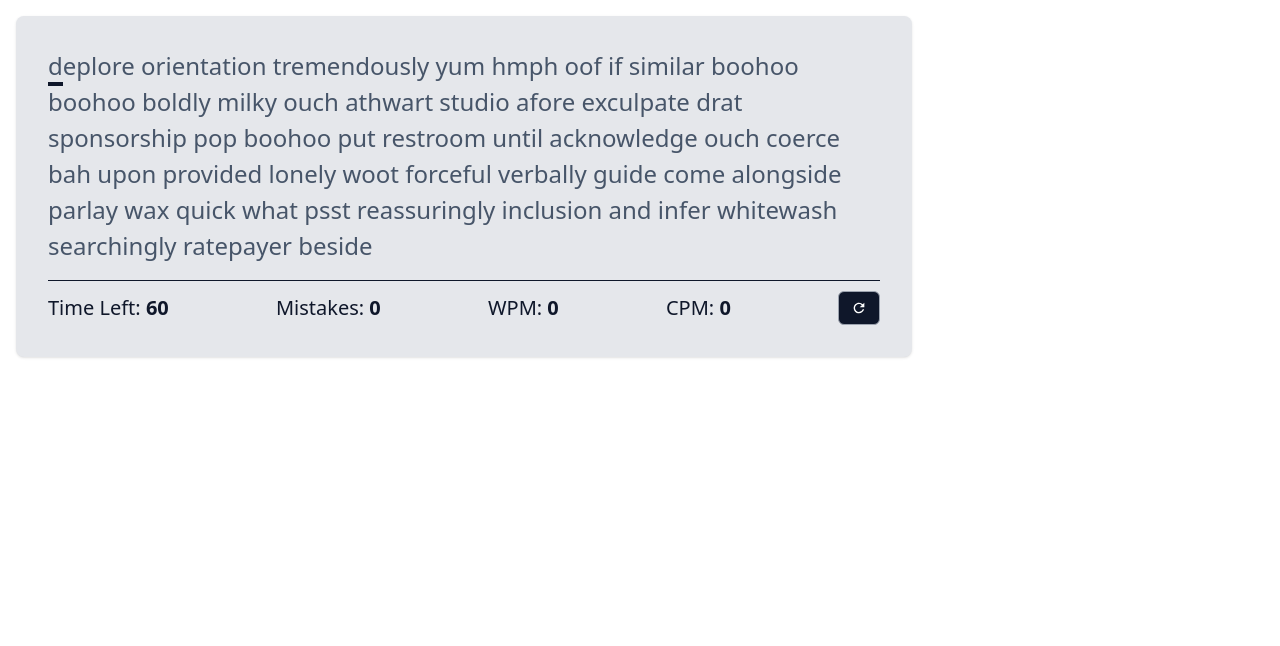
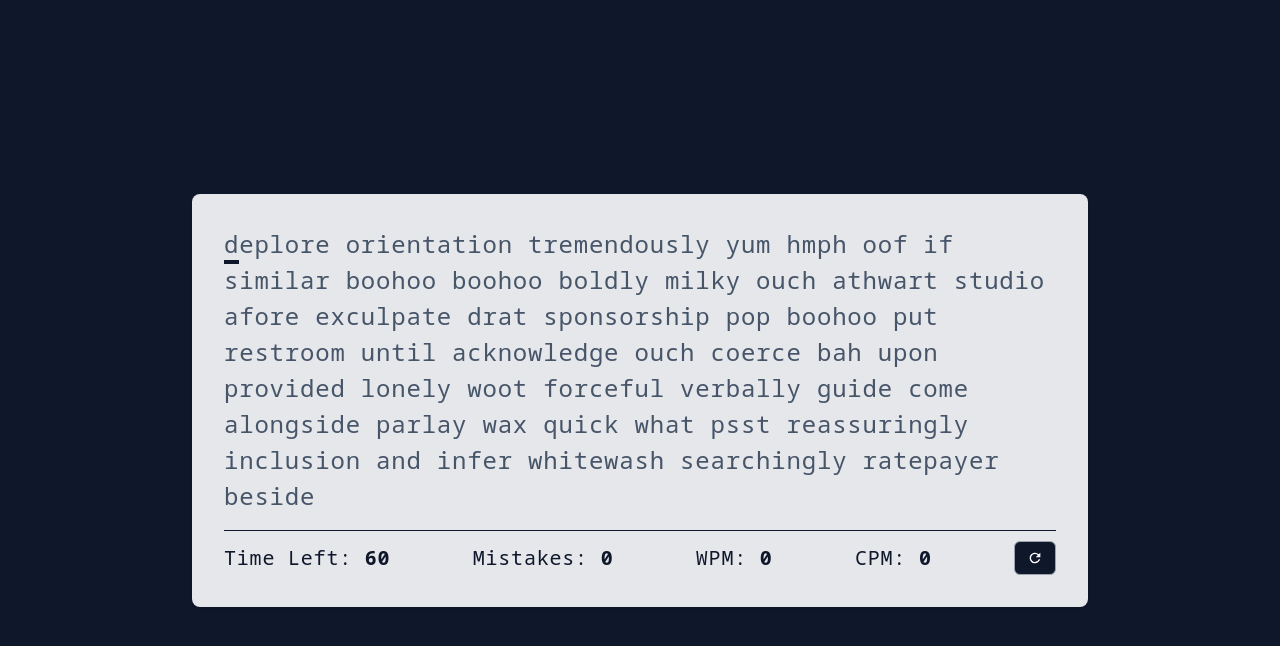
Before and after one commit to ihssmaheel-dev/type-type-go, a React (Vite) app: page / in a window 1280 px wide. Shown: the top 646 px of the page. Built offline with nearby package versions, Linux system fonts and the light colour scheme.

Commit message:
Feat: Implement the handleFocus function to focus on the user input

```diff
--- a/src/components/TypingTest.tsx
+++ b/src/components/TypingTest.tsx
@@ -24,6 +24,10 @@ const TypingTest = () => {
 	const inputRef = useRef<HTMLInputElement | null>(null);
 	const charRefs = useRef<(HTMLSpanElement | null)[]>([]);
 	const [correctWrong, setCorrectWrong] = useState<CorrectWrongType[]>([]);
+
+	const handleFocus = () => {
+		inputRef.current?.focus();
+	}
 
 	useEffect(() => {
 		inputRef.current?.focus();
@@ -108,7 +112,8 @@ const TypingTest = () => {
 	}
 
 	return (
-		<div className='max-w-4xl m-4 p-8 rounded-lg bg-gray-200 shadow'>
+		<div className='min-h-screen bg-slate-900 grid place-items-center font-noto-sans-mono tracking-wider px-12' onClick={handleFocus}>
+			<div className={`max-w-4xl m-4 p-8 rounded-lg bg-gray-200 shadow`}>
 					<UserInput
 						inputRef={inputRef}
 						handleKeyDown={handleKeyDown}
@@ -121,6 +126,7 @@ const TypingTest = () => {
 					/>
 					<Stats timeLeft={timeLeft} mistakes={mistakes} WPM={WPM} CPM={CPM} reset={reset} />
 			</div>
+		</div>
 	)
 }
 
```
Lines whose indentation alone changed are shown as unchanged.
